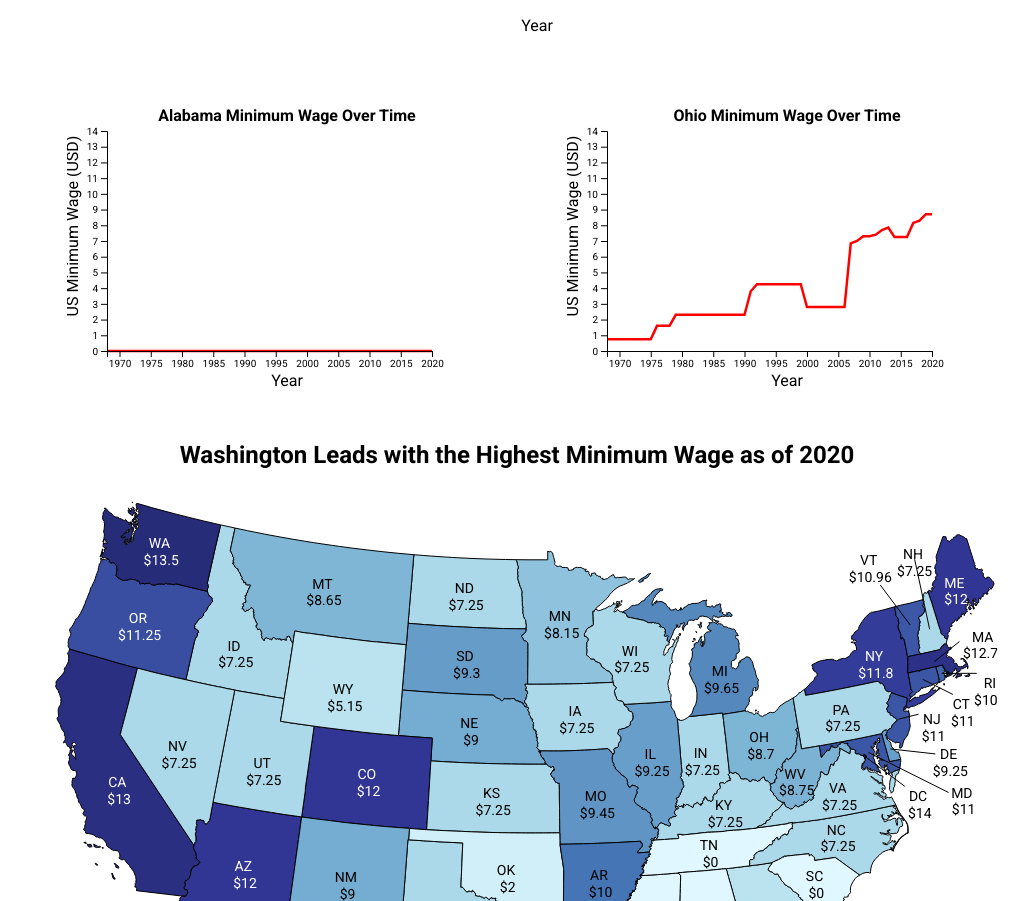
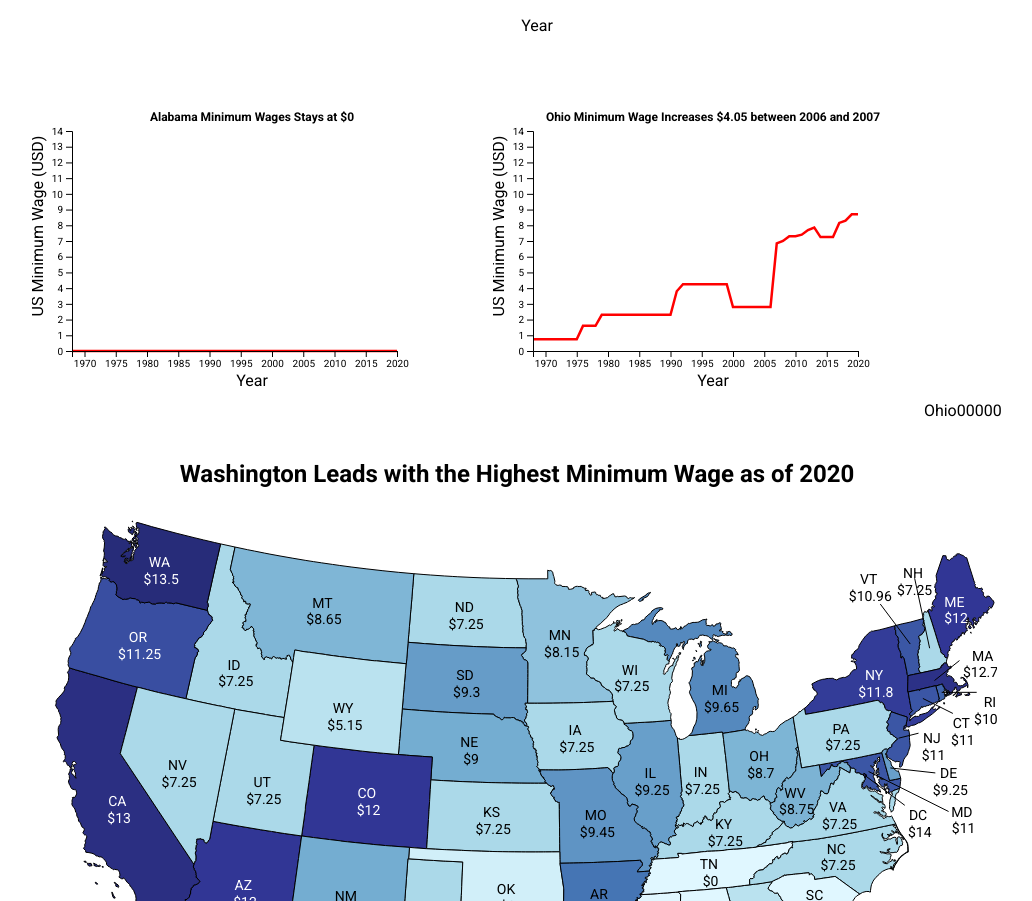
Before and after one commit to samuellee77/dsc-queue-viz, a SvelteKit app: page / in a window 1280 px wide. Shown: the part 821-1722 px from the top of the page, without its empty margins (123-1155 px from the left). Built offline with nearby package versions, Linux system fonts and the light colour scheme.

Commit message:
change title, try to fix graph description positioning

```diff
--- a/src/components/TwoLineGraphs.svelte
+++ b/src/components/TwoLineGraphs.svelte
@@ -58,9 +58,11 @@
         svgElement.append('text')
             .attr('transform', `translate(${(width + margin.left) / 2}, 20)`)
             .style('text-anchor', 'middle')
-            .style('font-size', '16px')
+            .style('font-size', '12px')
             .style('font-weight', 'bold')
-            .text(`${state} Minimum Wage Over Time`);
+            .text(state === 'Alabama' ? 'Alabama Minimum Wages Stays at $0' :
+  state === 'Ohio' ? 'Ohio Minimum Wage Increases $4.05 between 2006 and 2007' :
+  `${state} Minimum Wage Over Time`);
 
         svgElement.selectAll('rect')
             .data(stateData)
@@ -95,14 +97,18 @@
 <div class="tooltip" bind:this={tooltip}>Tooltip</div>
 <div class="line-graphs-container">
     <svg bind:this={svgAlabama} width="400" height="300"></svg>
+    <div class="graph-description"> </div>
+
     <svg bind:this={svgOhio} width="400" height="300"></svg>
+    <div class="graph-description">Ohio00000</div>
+
 </div>
 
 <style>
     .line-graphs-container {
         display: flex;
         justify-content: space-around;
-        align-items: center;
+        align-items: flex-start;;
         width: 100%;
         margin: 20px 0;
     }
@@ -119,4 +125,11 @@
         opacity: 0;
         transition: opacity 0.5s;
     }
+    .graph-description {
+    margin-top: 300px; /* Adjust the top margin as needed */
+}
+.graph-container {
+    text-align: center; /* Center the content within each container */
+}
+
 </style>
```
